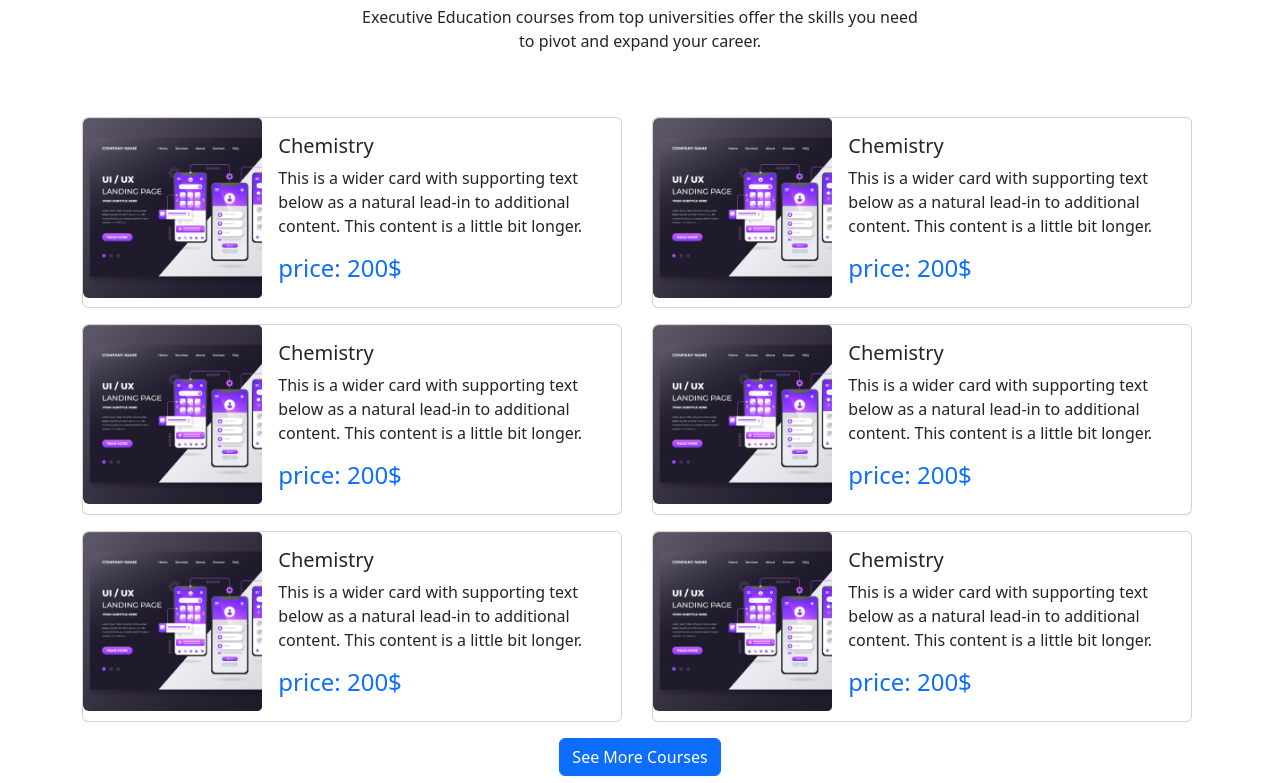
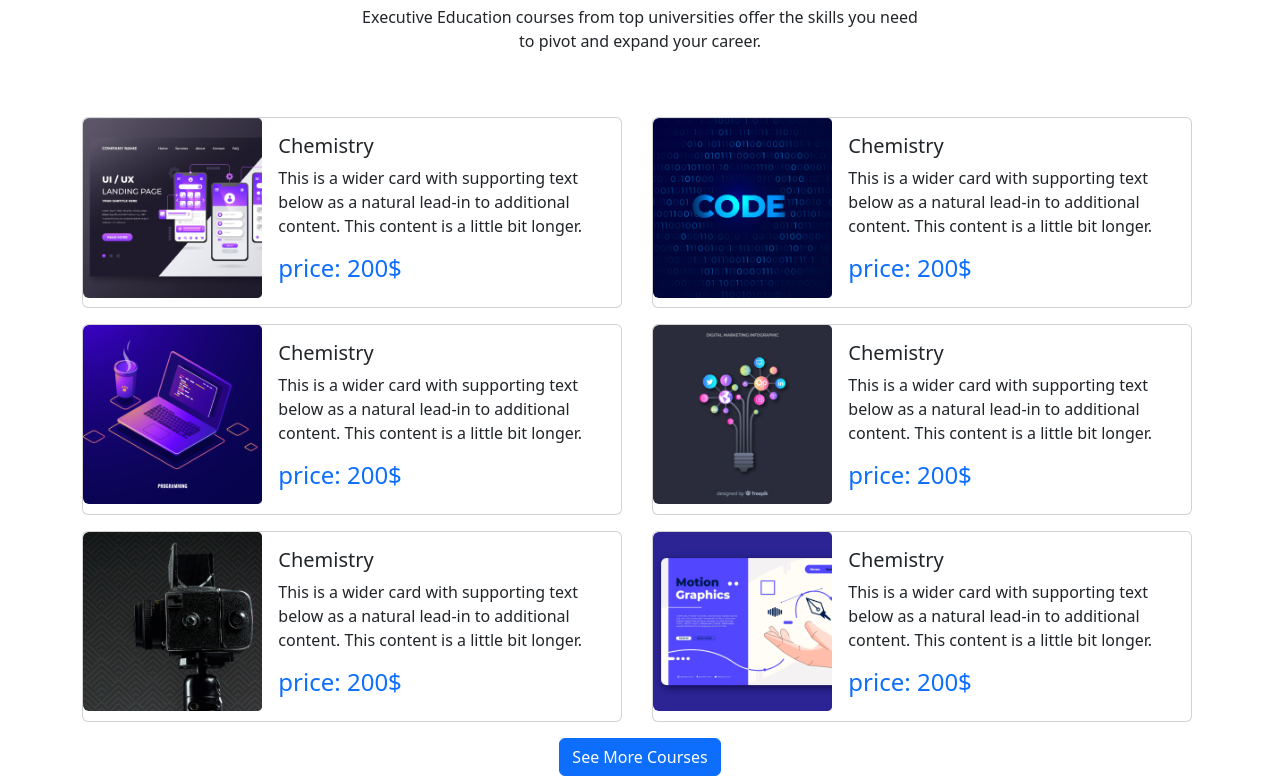
Before and after one commit to raihan00715/edu-world, a plain HTML site: page index.html in a window 1280 px wide. Shown: the part 897-1680 px from the top of the page. Drawn offline with nearby package versions, Linux system fonts and the light colour scheme; files whose address does not match are found by name.

Commit message:
changed some images of a section

```diff
--- a/index.html
+++ b/index.html
@@ -148,7 +148,7 @@
                 <div class="card mb-3" style="max-width: 540px;">
                     <div class="row g-0">
                         <div class="col-md-4">
-                            <img src="images/course/course-1.png" class="img-fluid rounded-start" alt="...">
+                            <img src="images/course/course-2.png" class="img-fluid rounded-start" alt="...">
                         </div>
                         <div class="col-md-8">
                             <div class="card-body">
@@ -170,7 +170,7 @@
                 <div class="card mb-3" style="max-width: 540px;">
                     <div class="row g-0">
                         <div class="col-md-4">
-                            <img src="images/course/course-1.png" class="img-fluid rounded-start" alt="...">
+                            <img src="images/course/course-3.png" class="img-fluid rounded-start" alt="...">
                         </div>
                         <div class="col-md-8">
                             <div class="card-body">
@@ -192,7 +192,7 @@
                 <div class="card mb-3" style="max-width: 540px;">
                     <div class="row g-0">
                         <div class="col-md-4">
-                            <img src="images/course/course-1.png" class="img-fluid rounded-start" alt="...">
+                            <img src="images/course/course-4.png" class="img-fluid rounded-start" alt="...">
                         </div>
                         <div class="col-md-8">
                             <div class="card-body">
@@ -214,7 +214,7 @@
                 <div class="card mb-3" style="max-width: 540px;">
                     <div class="row g-0">
                         <div class="col-md-4">
-                            <img src="images/course/course-1.png" class="img-fluid rounded-start" alt="...">
+                            <img src="images/course/course-5.png" class="img-fluid rounded-start" alt="...">
                         </div>
                         <div class="col-md-8">
                             <div class="card-body">
@@ -236,7 +236,7 @@
                 <div class="card mb-3" style="max-width: 540px;">
                     <div class="row g-0">
                         <div class="col-md-4">
-                            <img src="images/course/course-1.png" class="img-fluid rounded-start" alt="...">
+                            <img src="images/course/course-6.png" class="img-fluid rounded-start" alt="...">
                         </div>
                         <div class="col-md-8">
                             <div class="card-body">
@@ -458,8 +458,8 @@
         <h3>
             EDU WORLD
         </h3>
-        <p>House #20 (3rd Floor)
-            Road # 17,
+        <p>House #20 (3rd Floor),
+            Road # 17.
             Nikanjia-2 Dhaka,
             Bangladesh </p>
         <p>Priacy Policy | Terms and Conditions</p>
```
